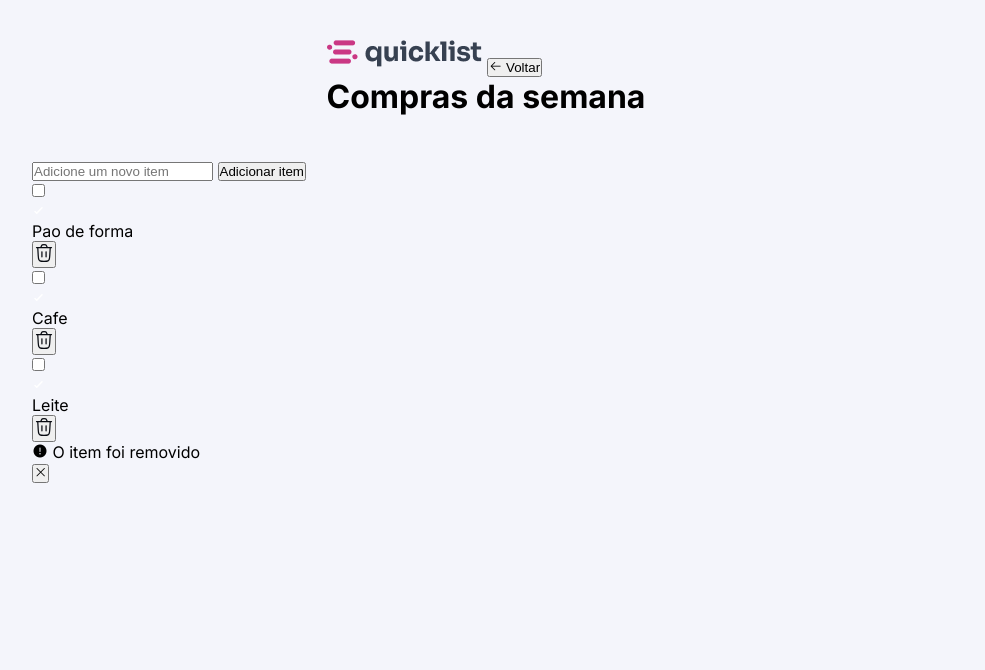
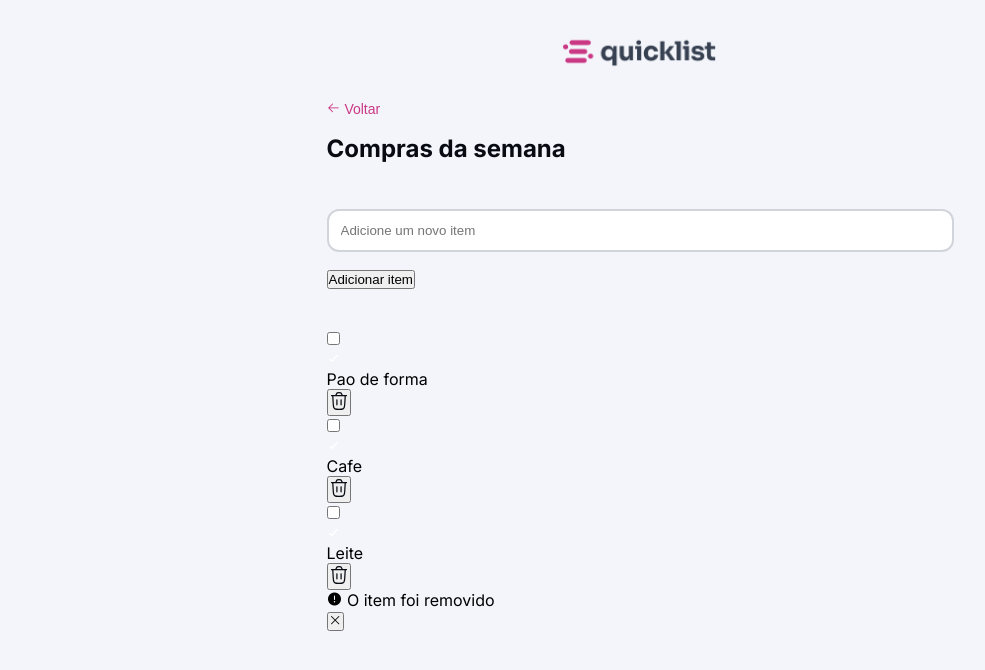
Before and after one commit to guilhermewzq/QuickList, a plain HTML site: page index.html in a window 1280 px wide. Shown: the whole page, without its empty margins (0-985 px from the left). Drawn offline with nearby package versions, Linux system fonts and the light colour scheme.

Commit message:
mudancas na estilizacao na input para adicionar um novo item

```diff
--- a/style.css
+++ b/style.css
@@ -30,4 +30,50 @@ header {
     margin-bottom: 4.4rem;
     max-width: 62.7rem;
     margin-inline: auto;
+    display: flex;
+    flex-direction: column;
+    align-items: start;
+
+    img {
+        width: 15.4rem;
+        margin-inline: auto;
+        margin-bottom: 3rem;
+    }
+
+    button {
+     border: none;
+     background: none;
+     font-size: 1.4rem;
+     line-height: 1.6rem;
+     font-weight: 500;
+     margin-bottom: 1.6rem;
+     color: var(--color-brand);
+     cursor: pointer;
+    }
+
+    h1{
+        font-size: 2.4rem;
+        color: var(--content-primary);
+        line-height: 3.2rem;
+    }
 }
+
+main {
+    max-width: 62.7rem;
+    margin-inline: auto;
+}
+
+.add-item {
+    margin-bottom: 4rem;
+
+
+    input {
+        width: 100%;
+        padding: 1.2rem;
+        border: 2px solid var(--border-primary);
+        border-radius: 1.2rem;
+        margin-bottom: 1.6rem;
+        outline: none;
+        color: var(--content-primary);
+    }
+}
```
